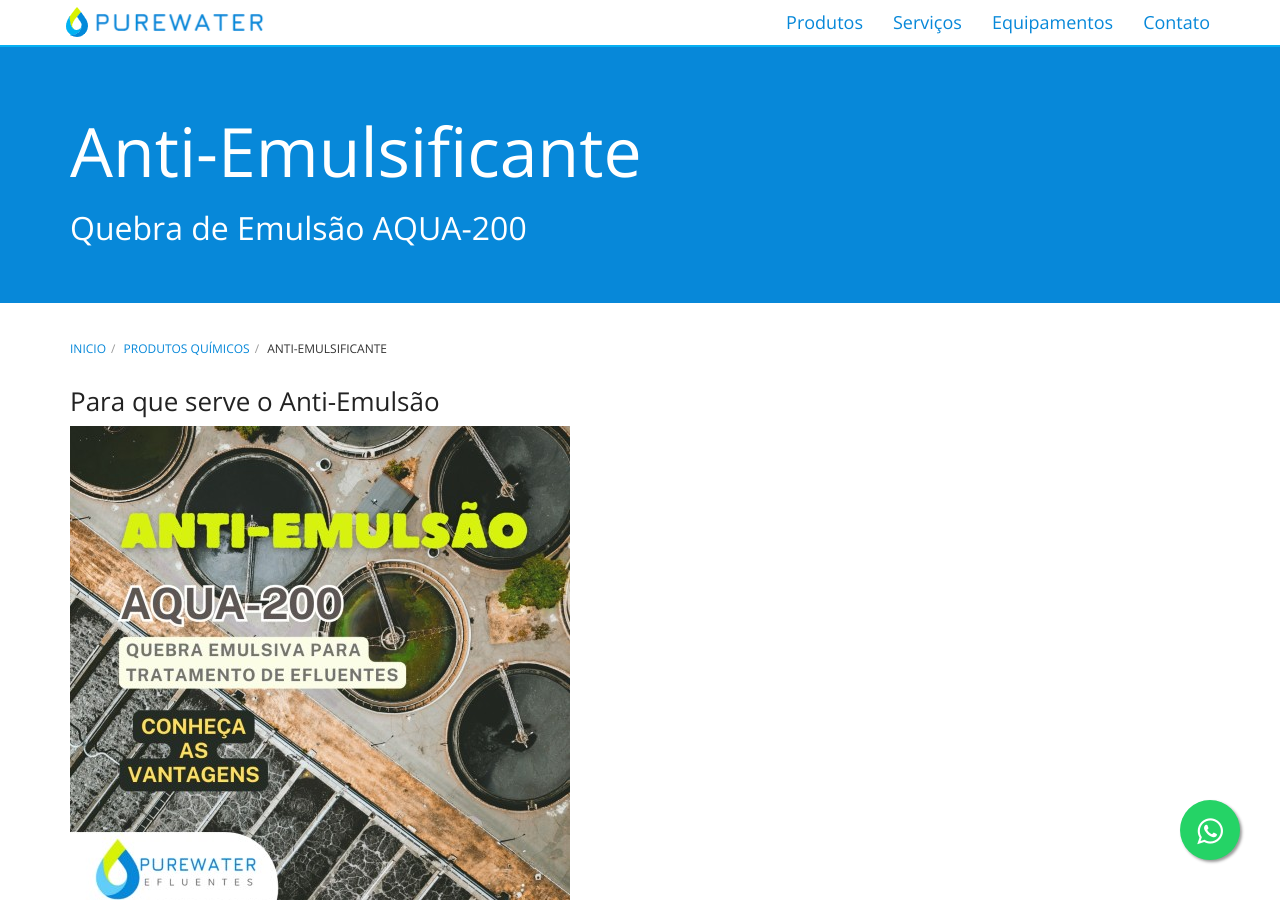
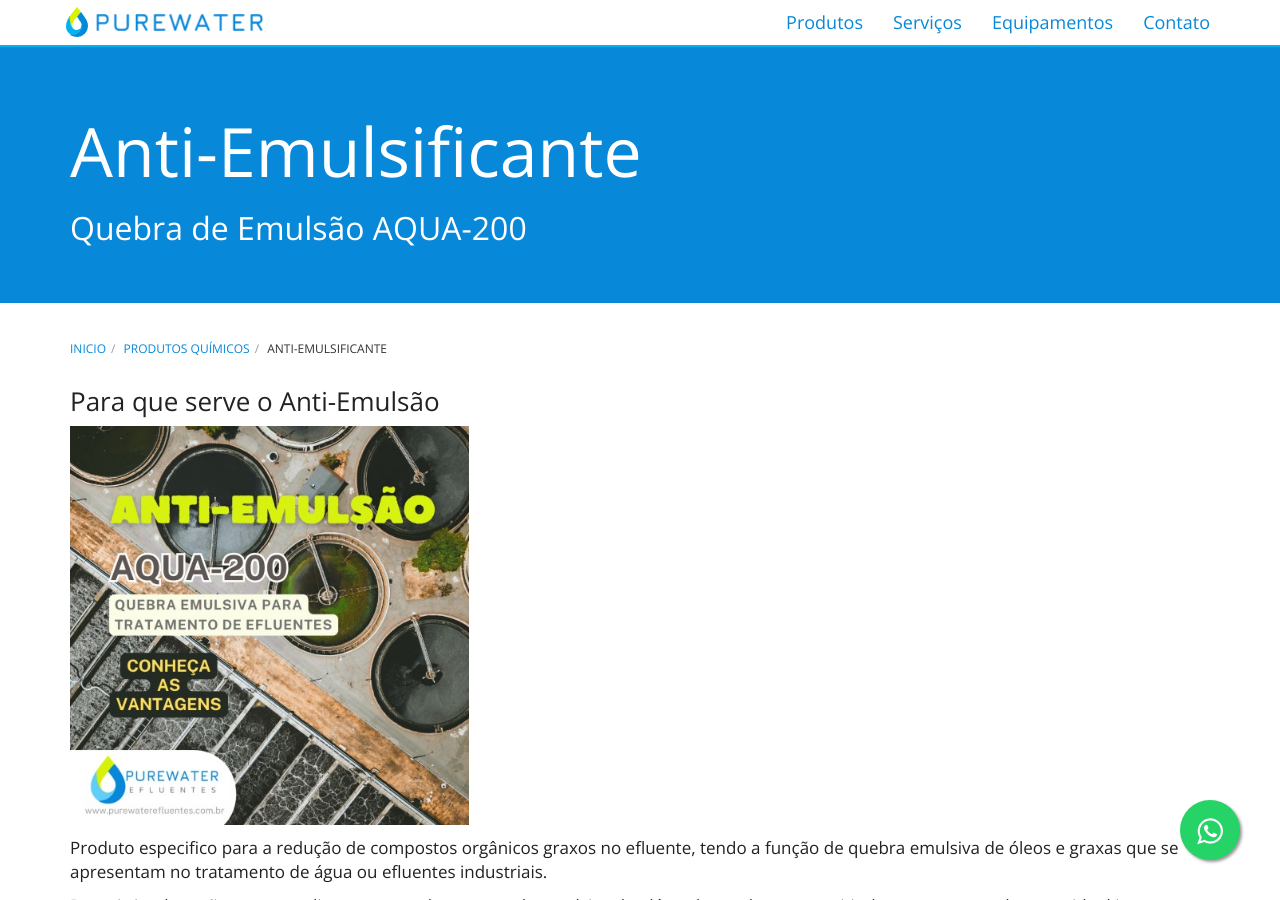
Before and after one commit to purewaterefluentes/purewaterefluentes.github.io, a Jekyll site: the page built from produtos/anti-emulsificante-efluentes.md, in a window 1280 px wide and 900 px high. Built offline with Jekyll 4.4.1, drawn with Linux system fonts in a browser that asks for light colours; nearby versions of some CDN libraries; library files that are not in the unit come from our copies.

Commit message:
Update anti-emulsificante-efluentes.md

```diff
--- a/produtos/anti-emulsificante-efluentes.md
+++ b/produtos/anti-emulsificante-efluentes.md
@@ -6,7 +6,7 @@
 description: Anti-Emulsificante, tendo a função de quebra emulsiva de óleos e graxas que se apresentam no tratamento de água ou efluentes industriais.
 ---
 ### Para que serve o Anti-Emulsão
-<img class="img-responsive pull-Right" style="max-width: 45;" src="../../website/images/Anti-emulsificante_oleo_tratamento_efluentes.jpg" alt="Anti-emulsificante_para_tratamento_de_efluentes">
+<img class="img-responsive pull-Right" style="max-width: 35%;" src="../../website/images/Anti-emulsificante_oleo_tratamento_efluentes.jpg" alt="Anti-emulsificante_para_tratamento_de_efluentes">
 
 Produto especifico para a redução de compostos orgânicos graxos no efluente, tendo a função de quebra  emulsiva de óleos e graxas que se apresentam no tratamento de água ou efluentes industriais.
 
```
